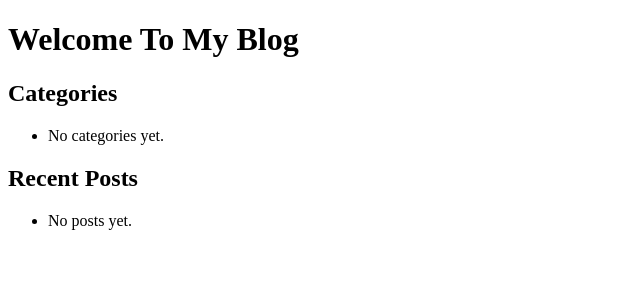
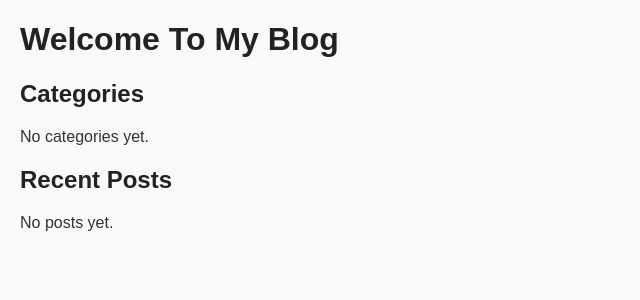
Before and after one commit to Gbolahan15/Blog-App, a Django app: page / in a window 1280 px wide. Shown: the top 300 px of the page, without its empty margins (0-640 px from the left). Run offline with Django 5.2, Linux system fonts and the light colour scheme; data that the repository does not hold is empty.

Commit message:
created the static file for the styling and added few lines of code in the settings.py for the static files

```diff
--- /dev/null
+++ b/blog_project/blog_app/static/styles/styles.css
@@ -0,0 +1,36 @@
+body{
+    font-family: Arial, Helvetica, sans-serif;
+    margin: 20px;
+    background: #f9f9f9;
+    color: #333;
+}
+
+h1, h2{
+    color: #222;
+}
+
+ul{
+    list-style-type: none;
+    padding: 0;
+}
+
+ul li{
+    margin-bottom: 10px;
+}
+
+a{
+    text-decoration: none;
+    color: #007bff;
+}
+
+a:hover{
+    text-decoration: underline
+}
+
+.post-item{
+    background: #fff;
+    padding: 15px;
+    border-radius: 8px;
+    box-shadow: 0px 20px 5px rgba(0, 0, 0, 0.1);
+    margin-bottom: 20px;
+}
--- a/blog_project/blog_app/templates/blog_app/home.html
+++ b/blog_project/blog_app/templates/blog_app/home.html
@@ -4,6 +4,7 @@
 <head>
     <meta charset="UTF-8">
     <meta name="viewport" content="width=device-width, initial-scale=1.0">
+    <link rel="stylesheet" href="{% static 'styles/styles.css' %}">
     <title>Blog App</title>
 </head>
 <body>
@@ -22,12 +23,14 @@
     <h2>Recent Posts</h2>
     <ul>
         {% for post in posts %}
-        <li>
-            <a href="{% url 'post_detail' post.slug %}">{{ post.title }}</a>
+        <div class="post-item">
+            <li>
+            <h3><a href="{% url 'post_detail' post.slug %}">{{ post.title }}</a></h3>
             <p>{{ post.author }} created on {{ post.created_at|date:"M d, Y" }}</p>
         </li>
         {% empty %}
             <li>No posts yet.</li>
+        </div>
         {% endfor %}
 </ul>
 </body>
--- a/blog_project/blog_project/settings.py
+++ b/blog_project/blog_project/settings.py
@@ -12,6 +12,7 @@ https://docs.djangoproject.com/en/5.2/ref/settings/
 
 from pathlib import Path
 from .settings_local import *
+import os
 
 # Build paths inside the project like this: BASE_DIR / 'subdir'.
 BASE_DIR = Path(__file__).resolve().parent.parent
@@ -122,6 +123,10 @@ USE_TZ = True
 
 STATIC_URL = 'static/'
 
+STATICFILES_DIRS = (
+    os.path.join(BASE_DIR, 'static'),
+)
+
 # Default primary key field type
 # https://docs.djangoproject.com/en/5.2/ref/settings/#default-auto-field
 
```
